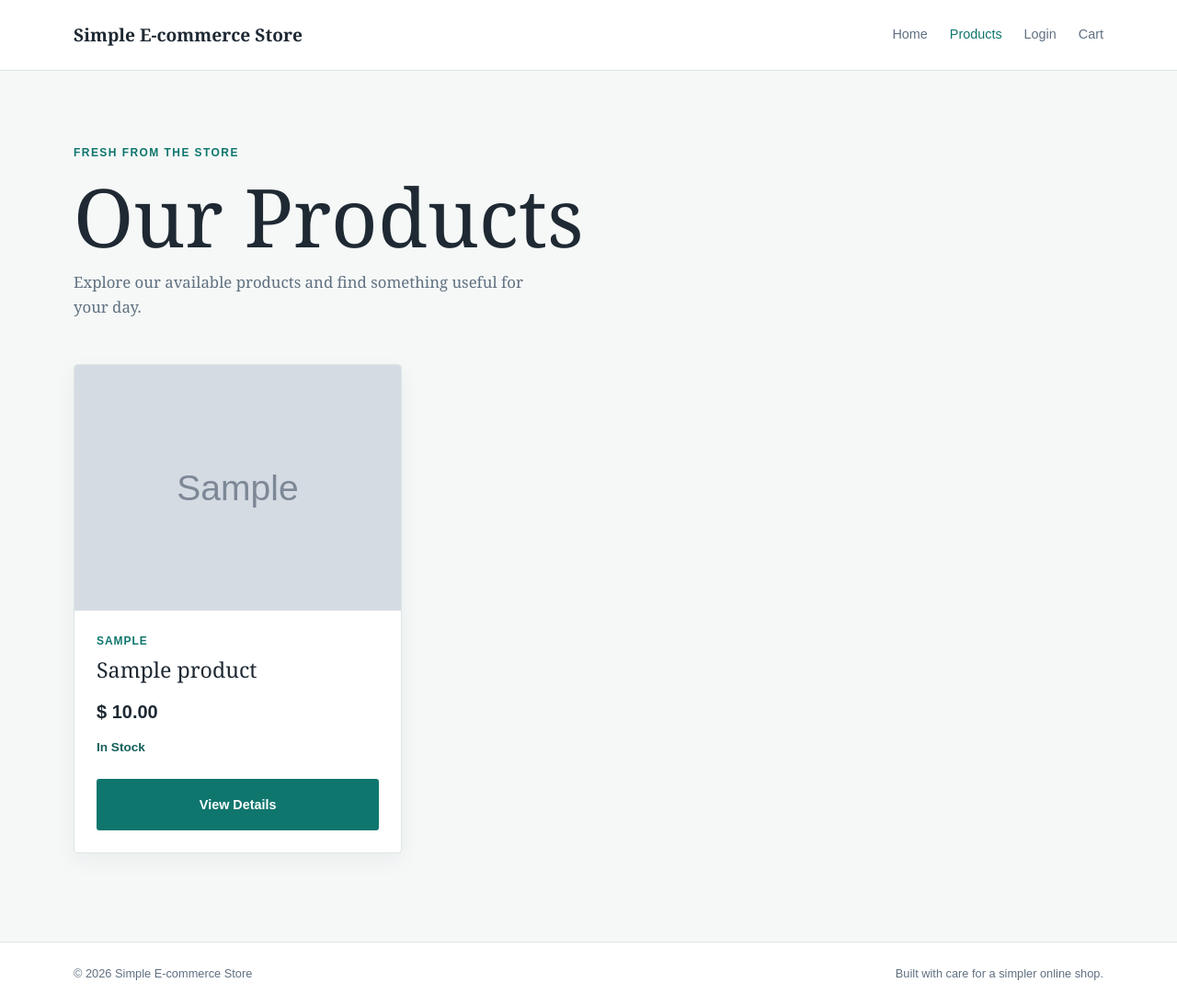
After one commit to SureshDepal1/CodeAlpha_Ecommerce-store, a Django app: page /products/ in a window 1280 px wide. The commit adds this page. Shown: the whole page at 92% size. Run offline with Django 5.2, Linux system fonts and the light colour scheme; tables that the repository leaves empty hold one stand-in row (values such as "Sample post"); grey boxes marked "Sample" are stand-in pictures.

Commit message:
Add product listing page

```diff
--- a/static/css/style.css
+++ b/static/css/style.css
@@ -150,6 +150,128 @@ h1 {
     font-size: 1.05rem;
 }
 
+.products-page {
+    padding: 5rem 0 6rem;
+}
+
+.page-heading {
+    margin-bottom: 3rem;
+}
+
+.page-heading h1 {
+    max-width: none;
+    margin-bottom: 1rem;
+    font-size: clamp(2.8rem, 7vw, 5.5rem);
+}
+
+.page-heading > p:last-child {
+    max-width: 520px;
+    margin-bottom: 0;
+    color: var(--muted);
+    font-size: 1.05rem;
+}
+
+.product-grid {
+    display: grid;
+    grid-template-columns: repeat(3, minmax(0, 1fr));
+    gap: 1.5rem;
+}
+
+.product-card {
+    display: flex;
+    flex-direction: column;
+    overflow: hidden;
+    border: 1px solid var(--line);
+    border-radius: 4px;
+    background: var(--surface);
+    box-shadow: 0 8px 24px rgba(31, 41, 51, 0.05);
+    transition: box-shadow 0.2s ease, transform 0.2s ease;
+}
+
+.product-card:hover {
+    box-shadow: 0 14px 30px rgba(31, 41, 51, 0.12);
+    transform: translateY(-4px);
+}
+
+.product-image {
+    display: grid;
+    aspect-ratio: 4 / 3;
+    place-items: center;
+    overflow: hidden;
+    background: #e9f1ef;
+    color: var(--muted);
+    font-family: Arial, sans-serif;
+    font-size: 0.85rem;
+}
+
+.product-image img {
+    width: 100%;
+    height: 100%;
+    object-fit: cover;
+}
+
+.product-card__body {
+    display: flex;
+    flex: 1;
+    flex-direction: column;
+    padding: 1.5rem;
+}
+
+.product-category {
+    margin-bottom: 0.5rem;
+    color: var(--brand);
+    font-family: Arial, sans-serif;
+    font-size: 0.75rem;
+    font-weight: 700;
+    letter-spacing: 0.08em;
+    text-transform: uppercase;
+}
+
+.product-card h2 {
+    margin-bottom: 1rem;
+    font-size: 1.45rem;
+    font-weight: 400;
+    line-height: 1.15;
+}
+
+.product-price {
+    margin-bottom: 0.75rem;
+    color: var(--ink);
+    font-family: Arial, sans-serif;
+    font-size: 1.25rem;
+    font-weight: 700;
+}
+
+.stock-status {
+    margin-bottom: 1.5rem;
+    font-family: Arial, sans-serif;
+    font-size: 0.85rem;
+    font-weight: 700;
+}
+
+.stock-status--available {
+    color: var(--brand-dark);
+}
+
+.stock-status--unavailable {
+    color: #b54732;
+}
+
+.product-card__action {
+    width: 100%;
+    margin-top: auto;
+    text-align: center;
+}
+
+.empty-state {
+    grid-column: 1 / -1;
+    margin: 0;
+    padding: 3rem 1.5rem;
+    border: 1px dashed var(--line);
+    color: var(--muted);
+    text-align: center;
+}
+
 .site-footer {
     border-top: 1px solid var(--line);
     background: var(--surface);
@@ -194,8 +316,22 @@ h1 {
         padding: 4rem 0;
     }
 
+    .products-page {
+        padding: 4rem 0;
+    }
+
+    .product-grid {
+        grid-template-columns: repeat(2, minmax(0, 1fr));
+    }
+
     .footer-content {
         align-items: flex-start;
         flex-direction: column;
     }
 }
+
+@media (max-width: 480px) {
+    .product-grid {
+        grid-template-columns: 1fr;
+    }
+}
--- a/store/urls.py
+++ b/store/urls.py
@@ -7,4 +7,5 @@ app_name = "store"
 
 urlpatterns = [
     path("", views.home, name="home"),
+    path("products/", views.product_list, name="product_list"),
 ]
--- a/store/views.py
+++ b/store/views.py
@@ -1,5 +1,12 @@
 from django.shortcuts import render
+
+from .models import Product
 
 
 def home(request):
     return render(request, "store/home.html")
+
+
+def product_list(request):
+    products = Product.objects.filter(is_available=True).order_by("-created_at")
+    return render(request, "store/product_list.html", {"products": products})
--- /dev/null
+++ b/templates/base.html
@@ -0,0 +1,35 @@
+{% load static %}
+<!DOCTYPE html>
+<html lang="en">
+<head>
+    <meta charset="UTF-8">
+    <meta name="viewport" content="width=device-width, initial-scale=1.0">
+    <meta name="description" content="Simple E-commerce Store">
+    <title>{% block title %}Simple E-commerce Store{% endblock %}</title>
+    <link rel="stylesheet" href="{% static 'css/style.css' %}">
+</head>
+<body>
+    <header class="site-header">
+        <nav class="navbar container" aria-label="Main navigation">
+            <a class="brand" href="{% url 'store:home' %}">Simple E-commerce Store</a>
+            <div class="nav-links">
+                <a class="{% if request.resolver_match.url_name == 'home' %}active{% endif %}" href="{% url 'store:home' %}">Home</a>
+                <a class="{% if request.resolver_match.url_name == 'product_list' %}active{% endif %}" href="{% url 'store:product_list' %}">Products</a>
+                <a href="#login">Login</a>
+                <a href="#cart">Cart</a>
+            </div>
+        </nav>
+    </header>
+
+    {% block content %}{% endblock %}
+
+    <footer class="site-footer">
+        <div class="container footer-content">
+            <p>&copy; 2026 Simple E-commerce Store</p>
+            <p>Built with care for a simpler online shop.</p>
+        </div>
+    </footer>
+
+    <script src="{% static 'js/main.js' %}"></script>
+</body>
+</html>
--- /dev/null
+++ b/templates/store/product_list.html
@@ -0,0 +1,42 @@
+{% extends "base.html" %}
+
+{% block title %}Our Products | Simple E-commerce Store{% endblock %}
+
+{% block content %}
+<main class="products-page">
+    <section class="page-heading container" aria-labelledby="products-title">
+        <p class="eyebrow">Fresh from the store</p>
+        <h1 id="products-title">Our Products</h1>
+        <p>Explore our available products and find something useful for your day.</p>
+    </section>
+
+    <section class="product-listing container" aria-label="Available products">
+        <div class="product-grid">
+            {% for product in products %}
+                <article class="product-card">
+                    <div class="product-image">
+                        {% if product.image %}
+                            <img src="{{ product.image.url }}" alt="{{ product.name }}">
+                        {% else %}
+                            <span>No image available</span>
+                        {% endif %}
+                    </div>
+                    <div class="product-card__body">
+                        <p class="product-category">{{ product.category }}</p>
+                        <h2>{{ product.name }}</h2>
+                        <p class="product-price">$ {{ product.price|floatformat:2 }}</p>
+                        {% if product.stock > 0 %}
+                            <p class="stock-status stock-status--available">In Stock</p>
+                        {% else %}
+                            <p class="stock-status stock-status--unavailable">Out of Stock</p>
+                        {% endif %}
+                        <a class="button product-card__action" href="#">View Details</a>
+                    </div>
+                </article>
+            {% empty %}
+                <p class="empty-state">No products are available at the moment.</p>
+            {% endfor %}
+        </div>
+    </section>
+</main>
+{% endblock %}
```
Also changed, not shown: store/tests.py (+58 -0 lines), templates/store/home.html (+7 -35 lines), README.md.
